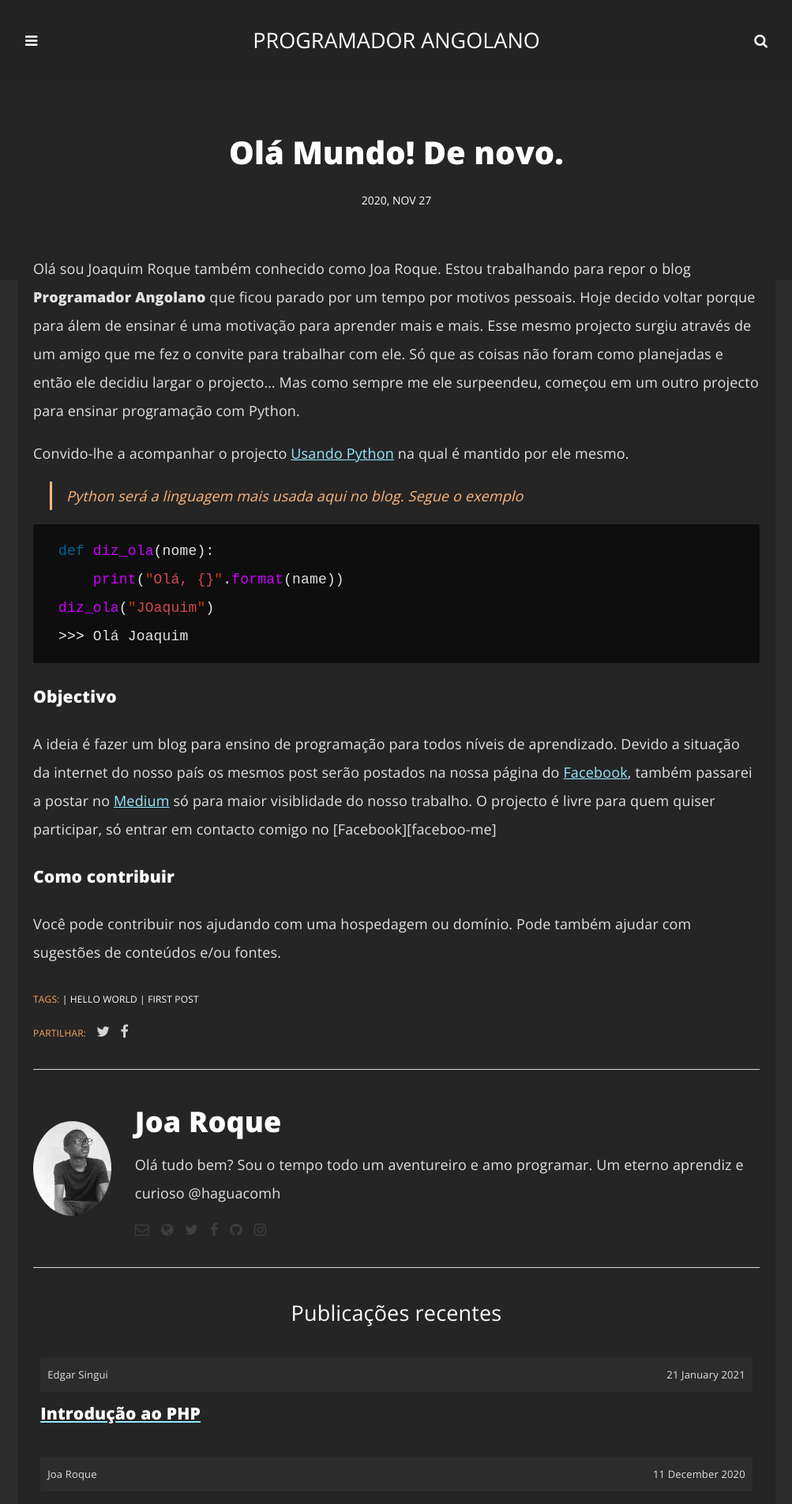
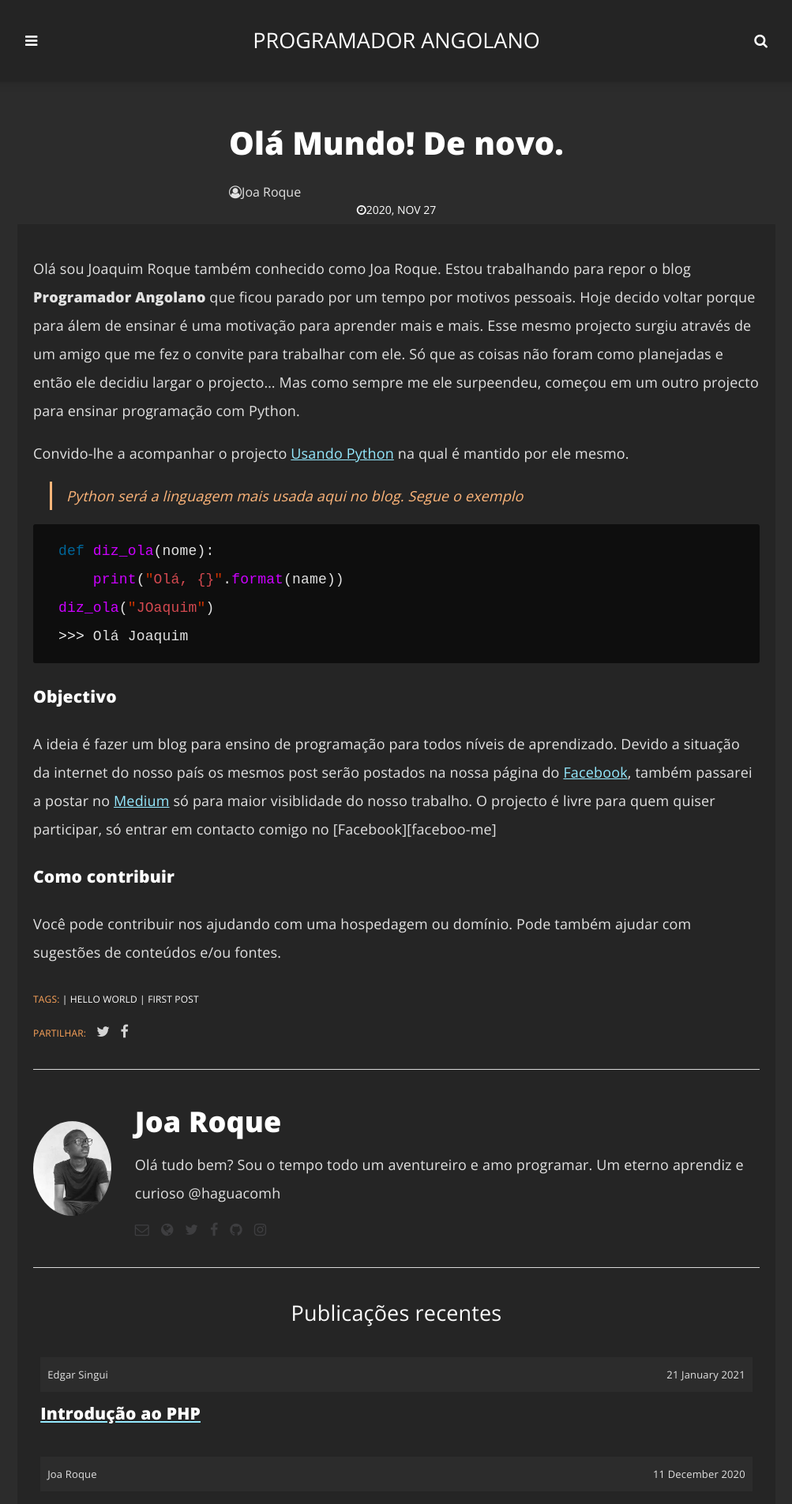
Before and after one commit to programadorao/pangolano.github.io-old, a Jekyll site: the page built from _posts/2020-11-27-ola-mundo-de-novo.md, in a window 1280 px wide. Shown: the top 1905 px of the page at 79% size, without its empty margins (138-1141 px from the left). Built offline with Jekyll 4.4.1, drawn with Linux system fonts in a browser that asks for light colours; comment, search, counter and statistics services are not loaded.

Commit message:
Update post.html
Adicionei icones e autor no header da page

```diff
--- a/_layouts/post.html
+++ b/_layouts/post.html
@@ -5,10 +5,16 @@ layout: default
   {% include header.html %}
   <article class="article-page">
     <div class="page-image">
-      <div class="inner-post" style="background: rgb(37, 37, 37); height: 250px">
+      <div class="inner-post" style="height: 250px">
         <div class="header-page">
           <h1 class="page-title">{{page.title}}</h1>
-          <div class="page-date"><time datetime="{{page.date}}">{{page.date | date: '%Y, %b %d'}}</time></div>
+          <div class="page-info">
+            {% if page.author %}
+            {% assign author = site.authors[page.author] %}
+            <div class="page-autor"><i class="fa fa-user-circle-o"></i>{{author.name}}</div>
+            {% endif %}
+            <div class="page-date"><i class="fa fa-clock-o"></i><time datetime="{{page.date}}">{{page.date | date: '%Y, %b %d'}}</time></div>
+          </div>
         </div>
       </div>
 
@@ -27,8 +33,11 @@ layout: default
           </div><!-- End Tags -->
           <div class="page-share">
             <span>Partilhar:</span>
-            <a href="https://twitter.com/intent/tweet?text={{ page.title }}&url={{ site.url }}{{ page.url }}" title="Share on Twitter" rel="nofollow" target="_blank"><i class="fa fa-twitter" aria-hidden="true"></i></a>
-            <a href="https://facebook.com/sharer.php?u={{ site.url }}{{ page.url }}" title="Share on Facebook" rel="nofollow" target="_blank"><i class="fa fa-facebook" aria-hidden="true"></i></a>
+            <a href="https://twitter.com/intent/tweet?text={{ page.title }}&url={{ site.url }}{{ page.url }}"
+              title="Share on Twitter" rel="nofollow" target="_blank"><i class="fa fa-twitter"
+                aria-hidden="true"></i></a>
+            <a href="https://facebook.com/sharer.php?u={{ site.url }}{{ page.url }}" title="Share on Facebook"
+              rel="nofollow" target="_blank"><i class="fa fa-facebook" aria-hidden="true"></i></a>
           </div><!-- End Share -->
         </div>
         {% include author-box.html %}
```
